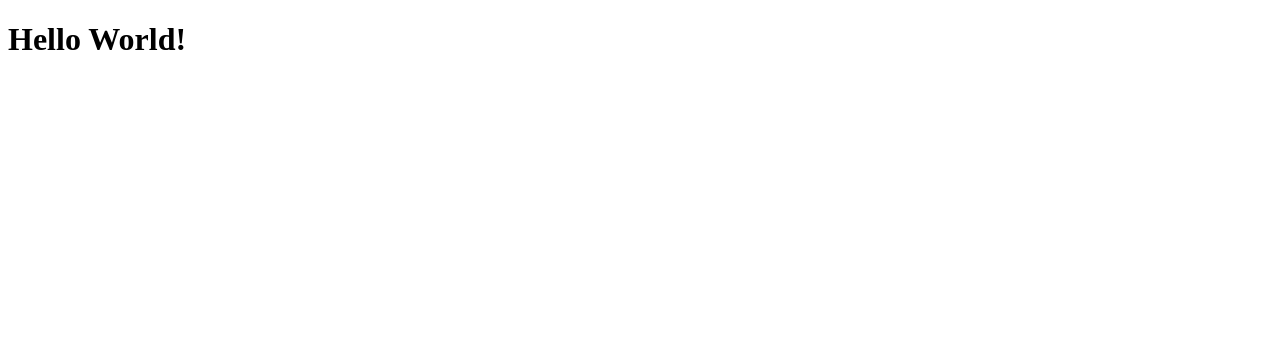
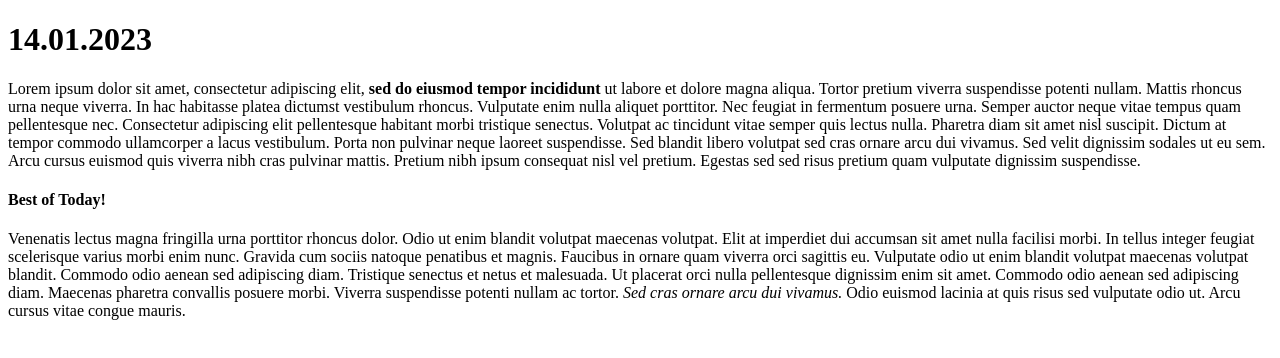
Before and after one commit to FeldjaegerLuke/TheOdinProject, a plain HTML site: page html-boilerplate/index.html in a window 1280 px wide. Drawn offline with Linux system fonts and the light colour scheme.

Commit message:
Update index.html

```diff
--- a/html-boilerplate/index.html
+++ b/html-boilerplate/index.html
@@ -5,6 +5,9 @@
     <title>My First Webpage</title>
 </head>
 <body>
-    <h1>Hello World!</h1>
+    <h1>14.01.2023</h1>
+    <p>Lorem ipsum dolor sit amet, consectetur adipiscing elit, <strong>sed do eiusmod tempor incididunt</strong> ut labore et dolore magna aliqua. Tortor pretium viverra suspendisse potenti nullam. Mattis rhoncus urna neque viverra. In hac habitasse platea dictumst vestibulum rhoncus. Vulputate enim nulla aliquet porttitor. Nec feugiat in fermentum posuere urna. Semper auctor neque vitae tempus quam pellentesque nec. Consectetur adipiscing elit pellentesque habitant morbi tristique senectus. Volutpat ac tincidunt vitae semper quis lectus nulla. Pharetra diam sit amet nisl suscipit. Dictum at tempor commodo ullamcorper a lacus vestibulum. Porta non pulvinar neque laoreet suspendisse. Sed blandit libero volutpat sed cras ornare arcu dui vivamus. Sed velit dignissim sodales ut eu sem. Arcu cursus euismod quis viverra nibh cras pulvinar mattis. Pretium nibh ipsum consequat nisl vel pretium. Egestas sed sed risus pretium quam vulputate dignissim suspendisse.</p>
+    <h4>Best of Today!</h4>
+    <p>Venenatis lectus magna fringilla urna porttitor rhoncus dolor. Odio ut enim blandit volutpat maecenas volutpat. Elit at imperdiet dui accumsan sit amet nulla facilisi morbi. In tellus integer feugiat scelerisque varius morbi enim nunc. Gravida cum sociis natoque penatibus et magnis. Faucibus in ornare quam viverra orci sagittis eu. Vulputate odio ut enim blandit volutpat maecenas volutpat blandit. Commodo odio aenean sed adipiscing diam. Tristique senectus et netus et malesuada. Ut placerat orci nulla pellentesque dignissim enim sit amet. Commodo odio aenean sed adipiscing diam. Maecenas pharetra convallis posuere morbi. Viverra suspendisse potenti nullam ac tortor. <em>Sed cras ornare arcu dui vivamus.</em> Odio euismod lacinia at quis risus sed vulputate odio ut. Arcu cursus vitae congue mauris.</p>
 </body>
 </html>
```
